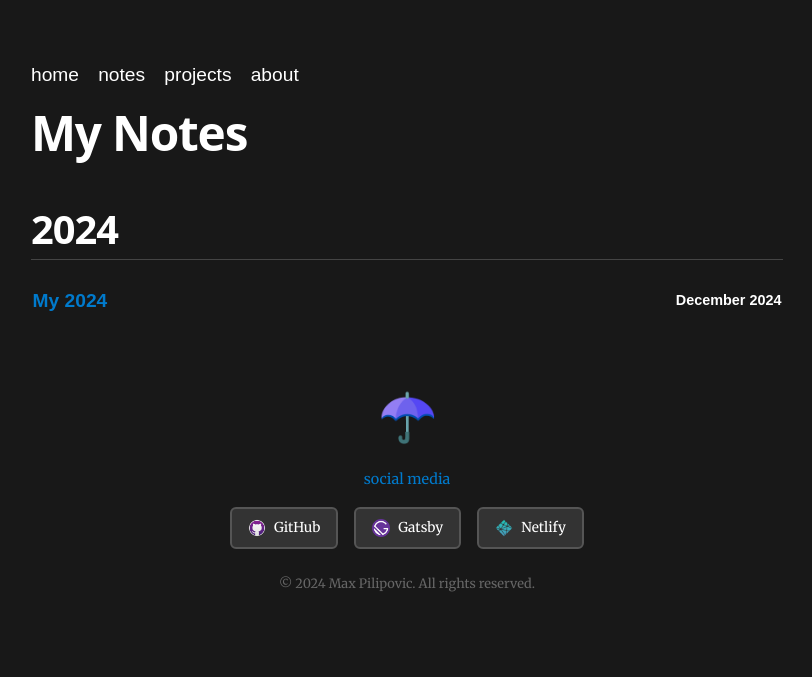
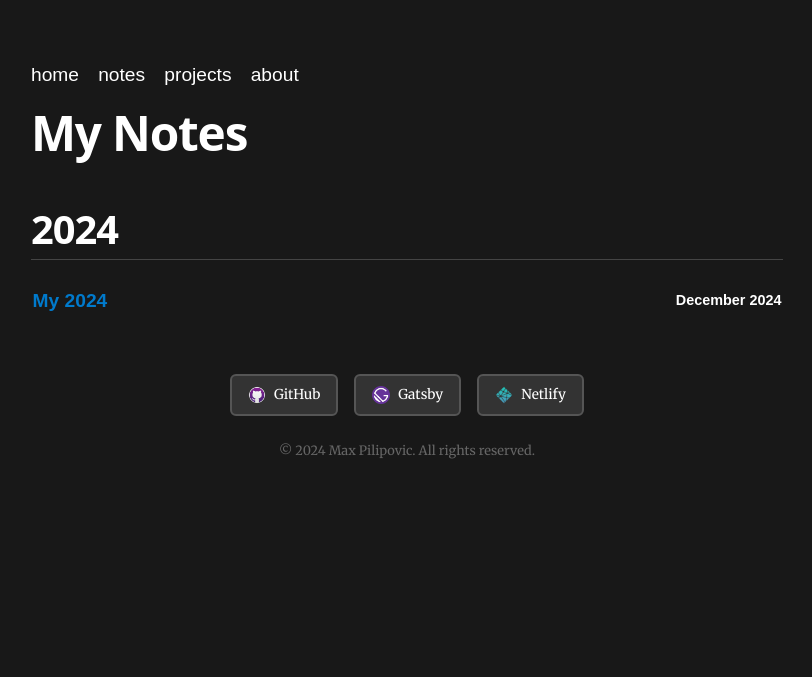
Before and after one commit to maxpilipovic/maxpilipovic.com, a Gatsby site: page /notes in a window 1280 px wide. Shown: the whole page, without its empty margins (233-1045 px from the left). Built offline with nearby package versions, Linux system fonts and the light colour scheme; Gatsby itself is replaced by a stand-in of ours.

Commit message:
Changed footer

```diff
--- a/src/components/footer.js
+++ b/src/components/footer.js
@@ -2,11 +2,6 @@ import React from 'react';
 import netlifyIcon from '../images/netlify.png';
 import githubIcon from '../images/githubsir.png';
 import gatsbyIcon from '../images/gatsby-icon.png';
-
-// Define the links dynamically
-const socialLinks = [
-  { url: 'https://linktr.ee/maxpilipovic', label: 'social media' },
-];
 
 const resourcesLinks = [
   { url: 'https://github.com', label: 'GitHub', icon: githubIcon },
@@ -17,23 +12,6 @@ const resourcesLinks = [
 const Footer = () => {
   return (
     <footer className="footer">
-      {/* Section for social links */}
-      <section>
-        <h1>☂️</h1>
-        <nav>
-          {socialLinks.map((link) => (
-            <a
-              href={link.url}
-              target="_blank"
-              rel="noopener noreferrer"
-              key={link.url}
-              className="footer-link"
-            >
-              {link.label}
-            </a>
-          ))}
-        </nav>
-      </section>
 
       {/* Section for resources and tools */}
       <section>
```
